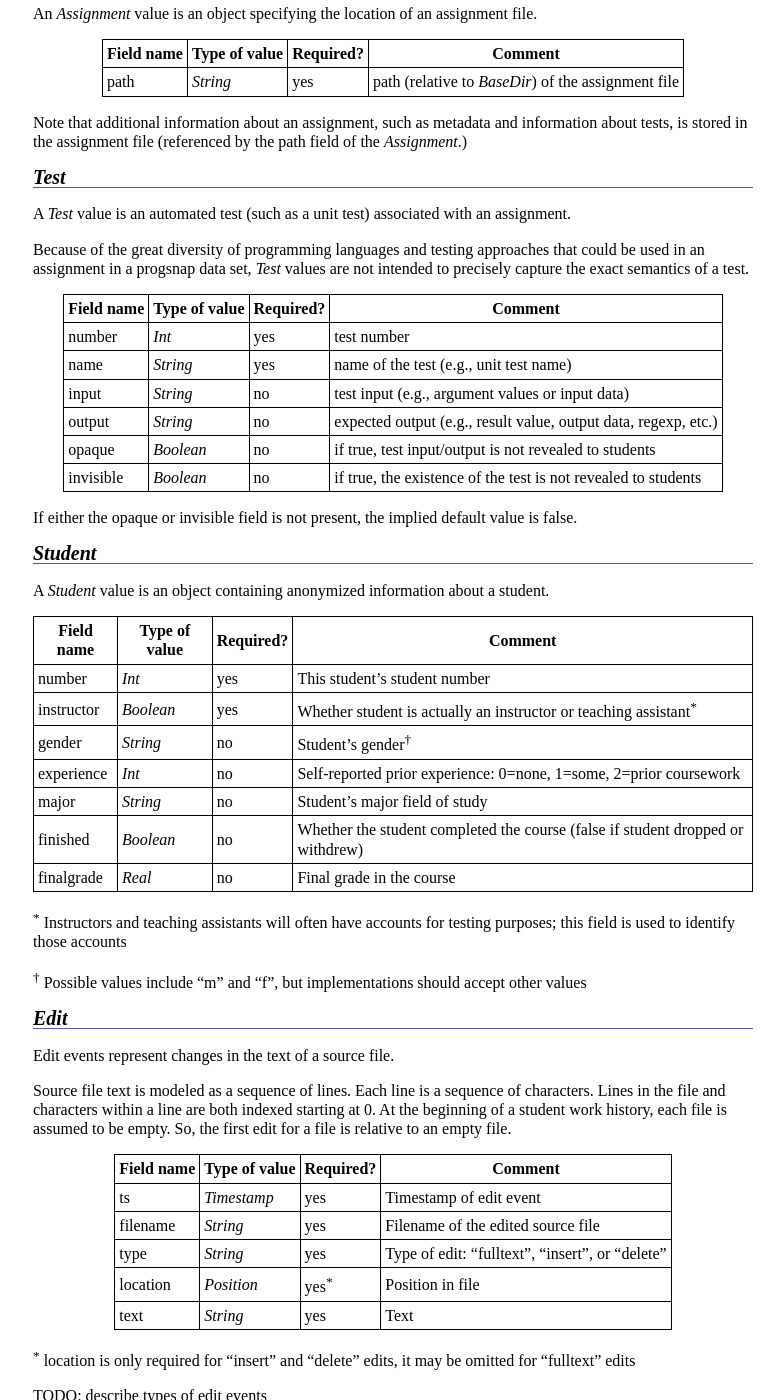
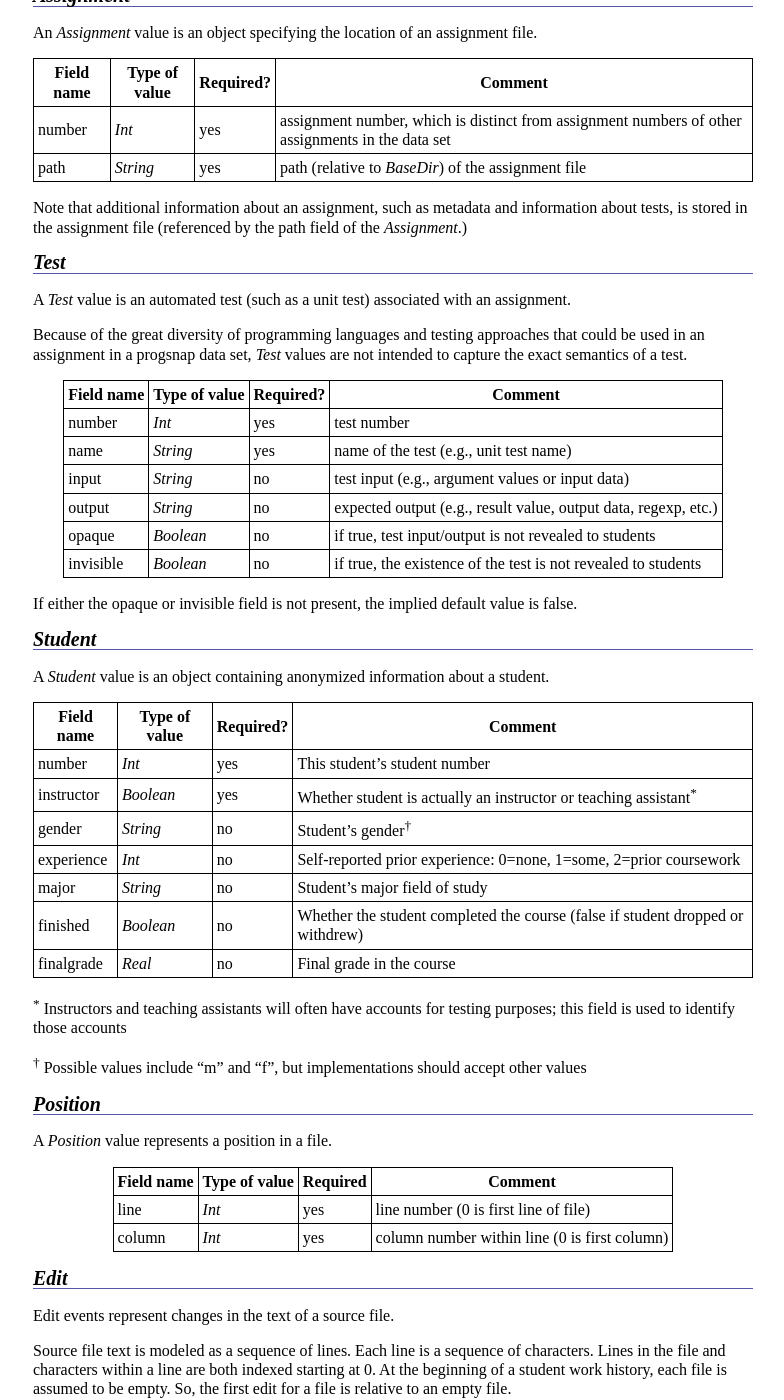
Before and after one commit to cloudcoderdotorg/progsnap-spec, a Jekyll site: the page built from spec-0.1-dev.md, in a window 1280 px wide and 1400 px high, scrolled down 1878 px. Shown: the whole window, without its empty margins (247-1031 px from the left). Built offline with Jekyll 4.4.1, drawn with Linux system fonts in a browser that asks for light colours; Markdown is read by kramdown in place of the engine named in the settings; some of the changed text lies outside the part shown.

Commit message:
a few improvements/clarifications

```diff
--- a/spec-0.1-dev.md
+++ b/spec-0.1-dev.md
@@ -31,7 +31,7 @@ Each file (with the exception of README.txt) is encoded as a sequence of lines.
 { "tag" : "<i>tagname</i>", "value" : <i>JsonValue</i> }
 </pre>
 
-Each line is a tagged data value, where *tagname* is the name of the tag, and *JsonValue* is a single [JSON](http://www.json.org/) value.  Note that the encoding of *JsonValue* must not contain any newline characters.  In general, it is guaranteed that each line of the file encodes a single JSON object with two fields, `tag` and `value`.
+Each line is a tagged data value, where *tagname* is the name of the tag, and *JsonValue* is a single [JSON](http://www.json.org/) value.  Note that the encoding of *JsonValue* must not contain any newline characters.  In general, it is guaranteed that each line of the file encodes a single JSON object with two fields, `tag` and `value`.  Note that the line may or may not contain horizontal whitespace between the JSON tokens.
 
 Each file specifies that lines with specified tags will occur in a specified order.  Each type of line is specified with a number of occurrences:
 
@@ -77,6 +77,7 @@ An *Assignment* value is an object specifying the location of an assignment file
 
 Field name | Type of value | Required? | Comment
 ---------- | ------------- | --------- | -------
+number     | *Int*         | yes       | assignment number, which is distinct from assignment numbers of other assignments in the data set
 path       | *String*      | yes       | path (relative to *BaseDir*) of the assignment file
 
 Note that additional information about an assignment, such as metadata and information about tests, is stored in the assignment file (referenced by the path field of the *Assignment*.)
@@ -85,7 +86,7 @@ Note that additional information about an assignment, such as metadata and infor
 
 A *Test* value is an automated test (such as a unit test) associated with an assignment.
 
-Because of the great diversity of programming languages and testing approaches that could be used in an assignment in a progsnap data set, *Test* values are not intended to precisely capture the exact semantics of a test.
+Because of the great diversity of programming languages and testing approaches that could be used in an assignment in a progsnap data set, *Test* values are not intended to capture the exact semantics of a test.
 
 Field name | Type of value | Required? | Comment
 ---------- | ------------- | --------- | -------
@@ -115,6 +116,15 @@ finalgrade | *Real*        | no        | Final grade in the course
 <sup>\*</sup> Instructors and teaching assistants will often have accounts for testing purposes; this field is used to identify those accounts
 
 <sup>&dagger;</sup> Possible values include "m" and "f", but implementations should accept other values
+
+## *Position*
+
+A *Position* value represents a position in a file.
+
+Field name | Type of value | Required | Comment
+---------- | ------------- | -------- | -------
+line       | *Int*         | yes      | line number (0 is first line of file)
+column     | *Int*         | yes      | column number within line (0 is first column)
 
 ## *Edit*
 
```
